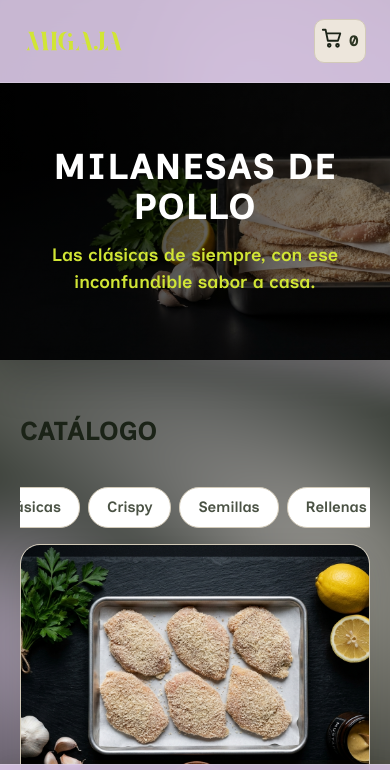
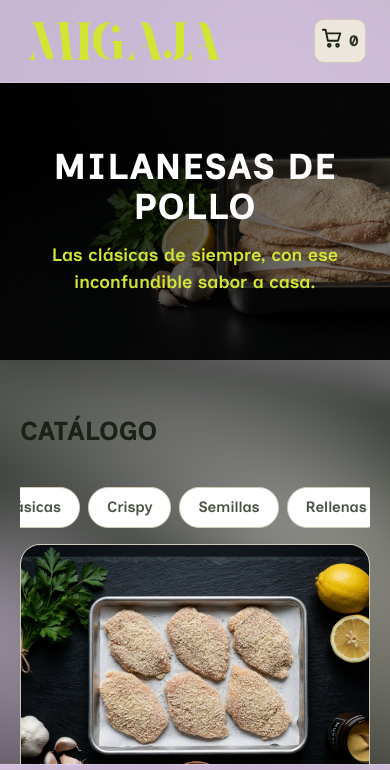
Before and after one commit to javierhiguera/MIGAJA, a plain HTML site: page index.html in a window 390 px wide. Shown: the top 770 px of the page. Drawn offline with nearby package versions, Linux system fonts and the light colour scheme; animation ran at ten frames a second.

Commit message:
Increase logo image scale to 4.0 in mobile view

```diff
--- a/css/style.css
+++ b/css/style.css
@@ -472,7 +472,7 @@ input::placeholder { color: var(--text-muted); }
   .logo img {
     height: 50px;
     width: auto;
-    transform: scale(2.0);
+    transform: scale(4.0);
     transform-origin: left center;
   }
 }
```
